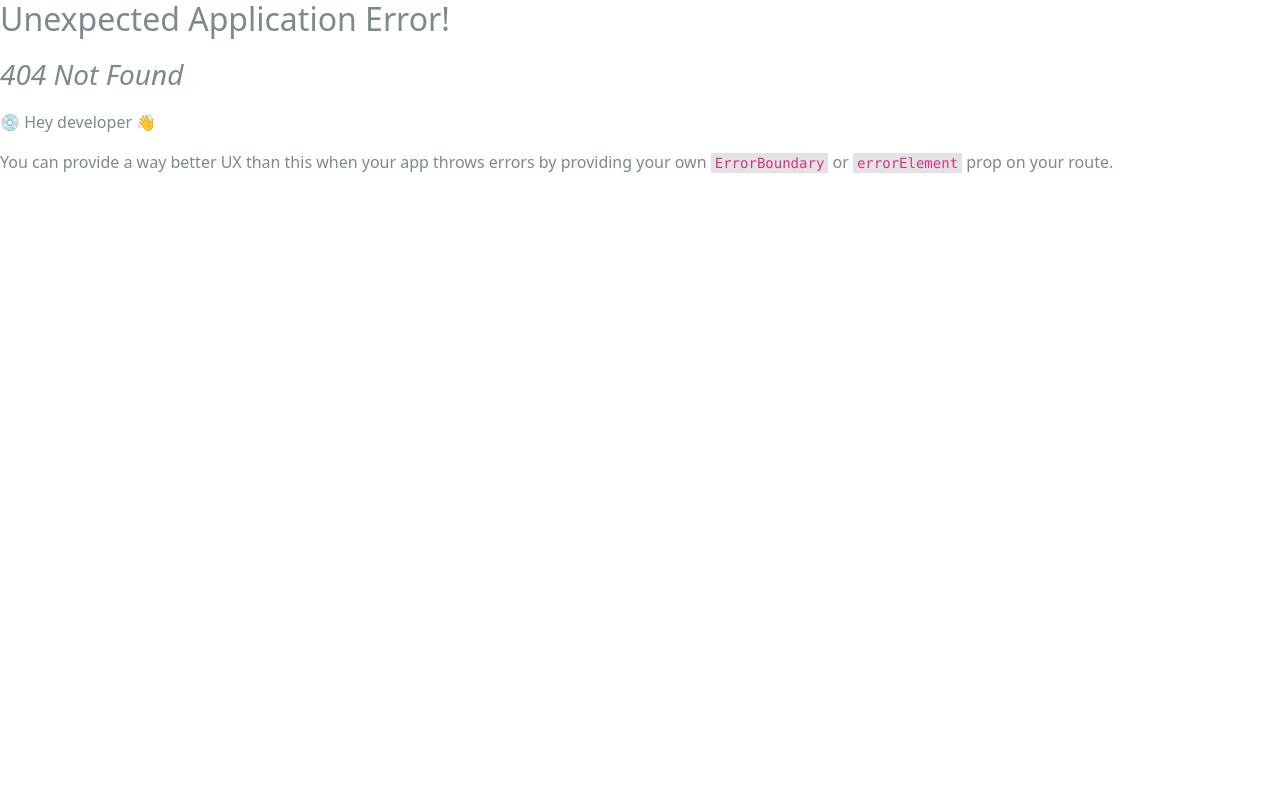
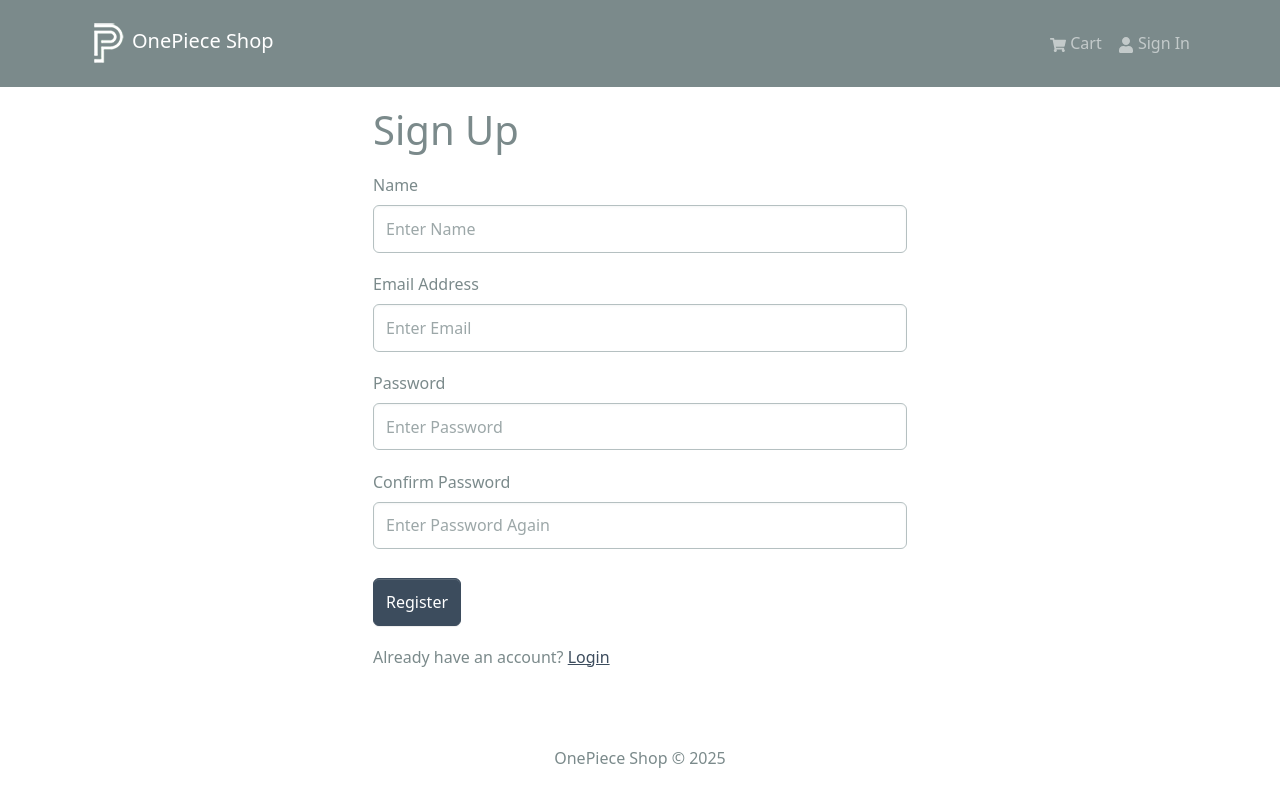
Before and after one commit to teja-yarragunta/e-commerce-MERN, a React (Create React App) app in the folder frontend/: page /register in a window 1280 px wide. Before the commit this address had no page. Built offline with nearby package versions, Linux system fonts and the light colour scheme.

Commit message:
register functionality

```diff
--- a/frontend/src/components/Header.jsx
+++ b/frontend/src/components/Header.jsx
@@ -1,14 +1,28 @@
+import {useNavigate} from 'react-router-dom'
 import { Badge, Navbar, Nav, Container, NavDropdown } from 'react-bootstrap';
 import { FaShoppingCart,FaUser } from 'react-icons/fa';
 import { Link } from 'react-router-dom';
-import {useSelector} from 'react-redux';
+import {useSelector, useDispatch} from 'react-redux';
+import { useLogoutMutation } from '../slices/usersApiSlice';
+import {logout} from '../slices/authSlice'
 import logo from '../assets/logo.png';
+
 
 const Header = () => {
   const {cartItems} = useSelector((state) => state.cart);
   const {userInfo} = useSelector((state) => state.auth);
-  const logoutHandler = () => {
-    console.log('logout')
+  const dispatch = useDispatch()
+  const navigate = useNavigate()
+  const [logoutApiCall] = useLogoutMutation();
+
+  const logoutHandler = async() => {
+    try {
+      await logoutApiCall().unwrap()
+      dispatch(logout())
+      navigate('/login')
+    } catch (err) {
+      console.log(err)
+    }
   }
 
   return (
--- a/frontend/src/index.js
+++ b/frontend/src/index.js
@@ -18,6 +18,7 @@
 import ProductScreen from './screens/ProductScreen';
 import CartScreen from './screens/CartScreen';
 import LoginScreen from './screens/LoginScreen';
+import RegisterScreen from './screens/RegisterScreen';
 
 const router = createBrowserRouter(
   createRoutesFromElements(
@@ -26,6 +27,7 @@
       <Route path="/product/:id" element={<ProductScreen />} />
       <Route path="/cart" element={<CartScreen />} />
       <Route path="/login" element={<LoginScreen />} />
+      <Route path="/register" element={<RegisterScreen />} />
 
     </Route>
   )
--- /dev/null
+++ b/frontend/src/screens/RegisterScreen.jsx
@@ -0,0 +1,106 @@
+import React from 'react'
+import {useState, useEffect} from 'react'
+import {Link, useLocation, useNavigate} from 'react-router-dom'
+import {useDispatch, useSelector} from 'react-redux'
+import {Row, Col, Button, Form} from 'react-bootstrap'
+import FormContainer from '../components/FormContainer'
+import Loader from '../components/Loader'
+import {useRegisterMutation} from '../slices/usersApiSlice'
+import {setCredentials} from '../slices/authSlice'
+import {toast} from 'react-toastify'
+
+const RegisterScreen = () => {
+    const [name, setName] = useState('')
+    const [email, setEmail] = useState('')
+    const [password, setPassword] = useState('')
+    const [confirmPassword, setConfirmPassword] = useState('')
+
+    const dispatch = useDispatch()
+    const navigate = useNavigate()
+
+    const [register, {isLoading}] = useRegisterMutation()
+    const {userInfo} = useSelector((state) => state.auth);
+    const {search} = useLocation()
+    const sp = new URLSearchParams(search) // sp = search params
+    const redirect = sp.get('redirect') || '/'
+    useEffect(() => {
+        if(userInfo) {
+            navigate(redirect)
+        }
+    }, [userInfo, redirect, navigate])
+
+    const submitHandler = async(e) => {
+        e.preventDefault()
+        if(password !== confirmPassword){
+            toast.error('Passwords do not match')
+            return
+        } else {
+            try {
+                const res = await register({name, email, password}).unwrap()
+                dispatch(setCredentials({...res}))
+                navigate(redirect)
+            } catch (err) {
+                toast.error(err?.data?.message || err.error)
+            }
+        }
+    }
+  return (
+    <FormContainer>
+        <h1>Sign Up</h1>
+        <Form onSubmit={submitHandler}>
+            <Form.Group controlId='name' className='my-3'>
+                <Form.Label>Name</Form.Label>
+                <Form.Control
+                    type = 'text'
+                    placeholder='Enter Name'
+                    value={name}
+                    onChange={(e) => setName(e.target.value)}
+                >
+                </Form.Control>
+            </Form.Group>
+            <Form.Group controlId='email' className='my-3'>
+                <Form.Label>Email Address</Form.Label>
+                <Form.Control
+                    type = 'email'
+                    placeholder='Enter Email'
+                    value={email}
+                    onChange={(e) => setEmail(e.target.value)}
+                >
+                </Form.Control>
+            </Form.Group>
+            <Form.Group controlId='password' className='my-3'>
+                <Form.Label>Password</Form.Label>
+                <Form.Control
+                    type = 'password'
+                    placeholder='Enter Password'
+                    value={password}
+                    onChange={(e) => setPassword(e.target.value)}
+                >
+                </Form.Control>
+            </Form.Group>
+            <Form.Group controlId='confirmPassword' className='my-3'>
+                <Form.Label>Confirm Password</Form.Label>
+                <Form.Control
+                    type = 'password'
+                    placeholder='Enter Password Again'
+                    value={confirmPassword}
+                    onChange={(e) => setConfirmPassword(e.target.value)}
+                >
+                </Form.Control>
+            </Form.Group>
+            <Button type='submit' variant='primary' className='mt-2' disabled={isLoading}>
+                Register
+            </Button>
+            {isLoading && <Loader />}
+        </Form>
+        <Row className='py-3'>
+            <Col>
+                Already have an account? <Link to= {redirect ? `/login?redirect=${redirect}` : '/login'} >
+                Login </Link>
+            </Col>
+        </Row>
+    </FormContainer>
+  )
+}
+
+export default RegisterScreen;
--- a/frontend/src/slices/authSlice.js
+++ b/frontend/src/slices/authSlice.js
@@ -10,9 +10,13 @@
         setCredentials: (state, action) => {
             state.userInfo = action.payload
             localStorage.setItem('userInfo', JSON.stringify(action.payload))
+        },
+        logout: (state, action) => {
+            state.userInfo = null
+            localStorage.removeItem('userInfo')
         }
     }
 })
 
-export const {setCredentials} = authSlice.actions
+export const {setCredentials, logout} = authSlice.actions
 export default authSlice.reducer
--- a/frontend/src/slices/usersApiSlice.js
+++ b/frontend/src/slices/usersApiSlice.js
@@ -11,7 +11,21 @@
             }),
             keepUnusedDataFor: 5
         }),
+        register: builder.mutation({
+            query: (data) => ({
+                url: `${USERS_URL}`,
+                method: 'POST',
+                body: data
+            })
+        }),
+        logout: builder.mutation({
+            query: () => ({
+                url: `${USERS_URL}/logout`,
+                method:'POST',
+            }),
+        }),
+
     }),
 });
 
-export const { useLoginMutation } = usersApiSlice;
+export const { useLoginMutation, useLogoutMutation, useRegisterMutation } = usersApiSlice;
```
